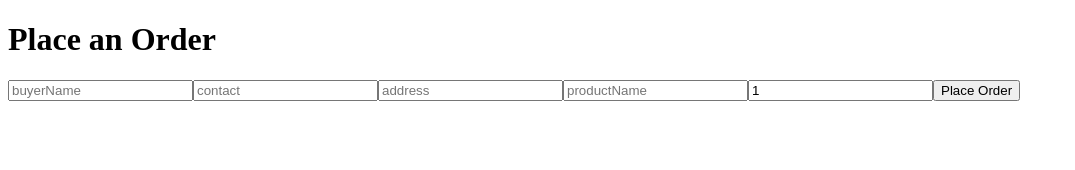
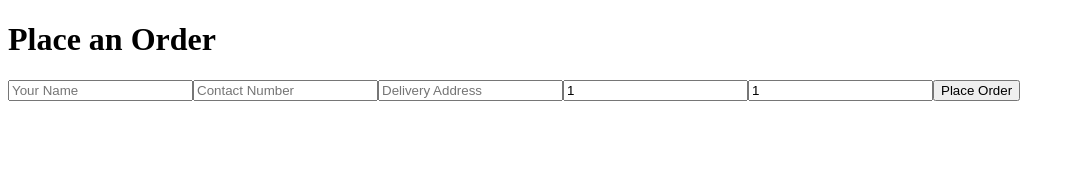
Before and after one commit to Arya-1207/Bulk-Vegetable-Fruit-Ordering-Platform, a Next.js app: page /order in a window 1280 px wide. Shown: the top 170 px of the page, without its empty margins (0-1075 px from the left). Built offline with nearby package versions, Linux system fonts and the light colour scheme.

Commit message:
Update page.tsx

```diff
--- a/app/order/page.tsx
+++ b/app/order/page.tsx
@@ -7,35 +7,96 @@ export default function PlaceOrder() {
     buyerName: "",
     contact: "",
     address: "",
-    productName: "",
+    productId: 1, // Default to first product
     quantity: 1,
   });
+  const [isSubmitting, setIsSubmitting] = useState(false);
+  const [message, setMessage] = useState("");
 
-  async function handleSubmit(e: any) {
+  async function handleSubmit(e: React.FormEvent) {
     e.preventDefault();
-    await placeOrder(form);
-    alert("Order placed successfully!");
+    setIsSubmitting(true);
+    setMessage("");
+
+    try {
+      const result = await placeOrder(form);
+      if (result) {
+        setMessage("Order placed successfully!");
+        // Reset form
+        setForm({
+          buyerName: "",
+          contact: "",
+          address: "",
+          productId: 1,
+          quantity: 1,
+        });
+      } else {
+        setMessage("Error placing order. Please try again.");
+      }
+    } catch (error) {
+      setMessage("Error placing order. Please try again.");
+      console.error("Order submission error:", error);
+    } finally {
+      setIsSubmitting(false);
+    }
   }
 
   return (
     <div className="min-h-screen p-8">
       <h1 className="text-2xl font-bold mb-4">Place an Order</h1>
+
+      {message && (
+        <div className={`p-3 mb-4 rounded ${message.includes("Error") ? "bg-red-100 text-red-700" : "bg-green-100 text-green-700"}`}>
+          {message}
+        </div>
+      )}
+
       <form className="flex flex-col space-y-4" onSubmit={handleSubmit}>
-        {Object.keys(form).map((field) => (
-          <input
-            key={field}
-            placeholder={field}
-            value={(form as any)[field]}
-            onChange={(e) =>
-              setForm((f) => ({ ...f, [field]: field === "quantity" ? +e.target.value : e.target.value }))
-            }
-            className="border p-2 rounded"
-            type={field === "quantity" ? "number" : "text"}
-            required
-          />
-        ))}
-        <button type="submit" className="bg-green-500 text-white p-2 rounded">
-          Place Order
+        <input
+          placeholder="Your Name"
+          value={form.buyerName}
+          onChange={(e) => setForm((f) => ({ ...f, buyerName: e.target.value }))}
+          className="border p-2 rounded"
+          required
+        />
+        <input
+          placeholder="Contact Number"
+          value={form.contact}
+          onChange={(e) => setForm((f) => ({ ...f, contact: e.target.value }))}
+          className="border p-2 rounded"
+          required
+        />
+        <input
+          placeholder="Delivery Address"
+          value={form.address}
+          onChange={(e) => setForm((f) => ({ ...f, address: e.target.value }))}
+          className="border p-2 rounded"
+          required
+        />
+        <input
+          placeholder="Product ID"
+          type="number"
+          value={form.productId}
+          onChange={(e) => setForm((f) => ({ ...f, productId: +e.target.value }))}
+          className="border p-2 rounded"
+          required
+          min="1"
+        />
+        <input
+          placeholder="Quantity"
+          type="number"
+          value={form.quantity}
+          onChange={(e) => setForm((f) => ({ ...f, quantity: +e.target.value }))}
+          className="border p-2 rounded"
+          required
+          min="1"
+        />
+        <button
+          type="submit"
+          className="bg-green-500 text-white p-2 rounded hover:bg-green-600 disabled:bg-green-300"
+          disabled={isSubmitting}
+        >
+          {isSubmitting ? "Placing Order..." : "Place Order"}
         </button>
       </form>
     </div>
```
